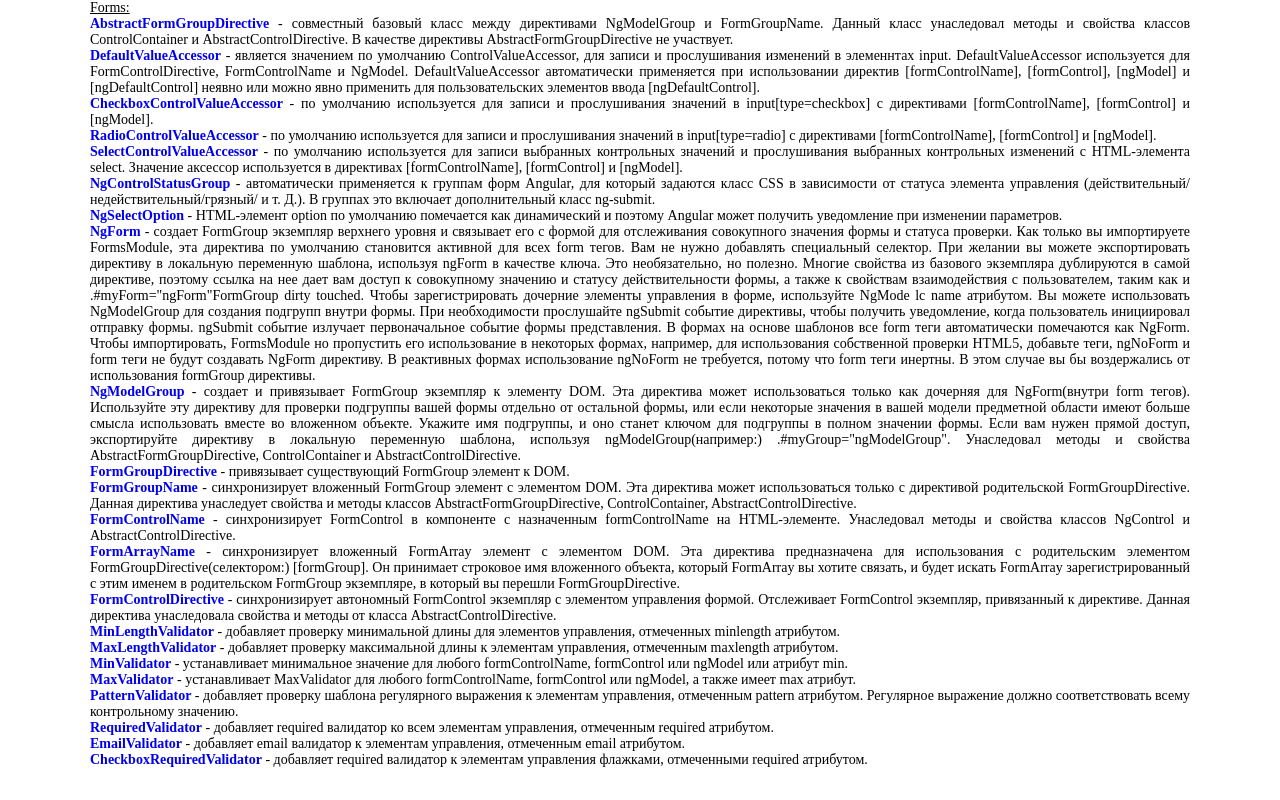
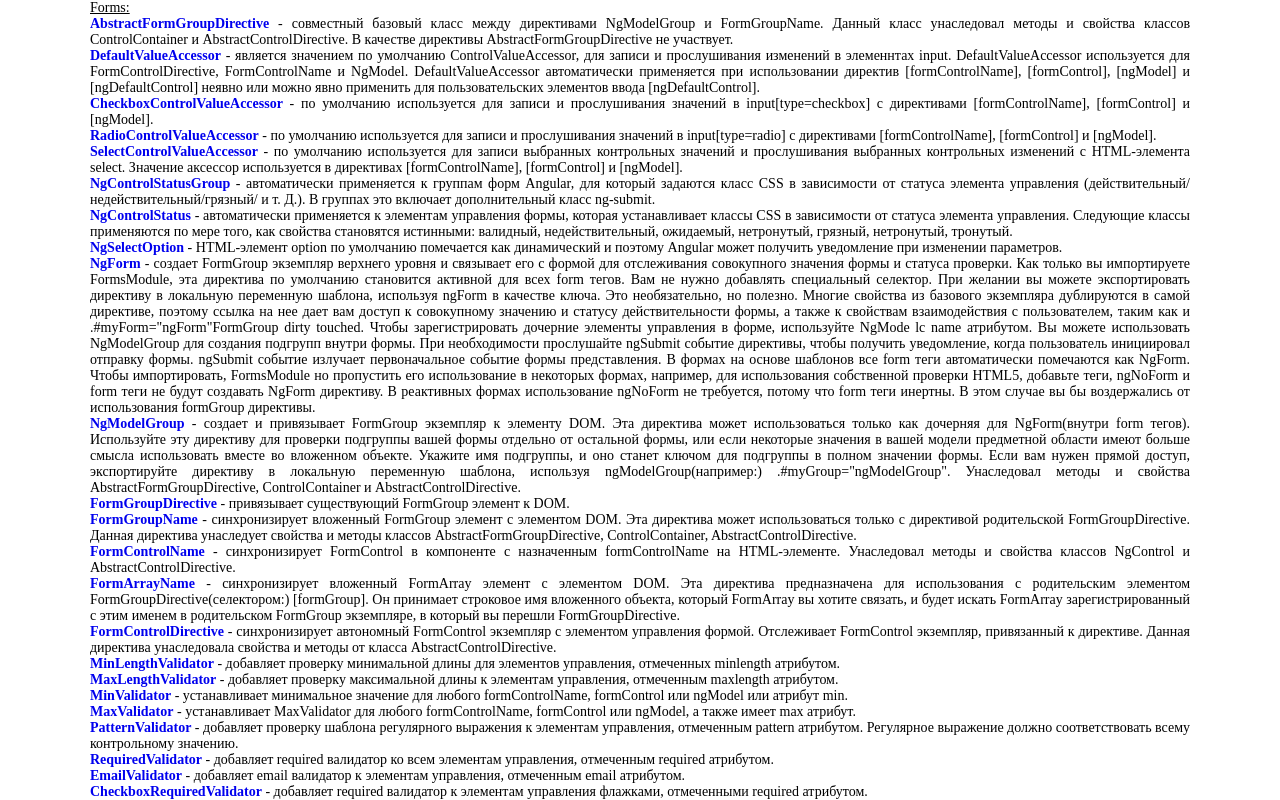
Before and after one commit to ArtemKashirin/API, an Angular app: page / in a window 1280 px wide. Shown: the part 1574-2374 px from the top of the page. Before the commit the page ends 2342 px from the top, so only its background shows below. Built offline with nearby package versions, Linux system fonts and the light colour scheme.

Commit message:
DIRECTIVE: NgControlStatus

```diff
--- a/src/app/app.component.html
+++ b/src/app/app.component.html
@@ -58,6 +58,7 @@
 <app-radio-control-value-accessor></app-radio-control-value-accessor>
 <app-select-control-value-accessor></app-select-control-value-accessor>
 <app-ng-control-status-group></app-ng-control-status-group>
+<app-ng-control-status></app-ng-control-status>
 <app-ng-select-option></app-ng-select-option>
 
 
--- a/src/app/app.module.ts
+++ b/src/app/app.module.ts
@@ -71,6 +71,7 @@ import { CheckboxRequiredValidatorComponent } from './directive/checkbox-require
 import { FormArrayNameComponent } from './directive/form-array-name/form-array-name.component';
 import { FormGroupDirectiveComponent } from './directive/form-group-directive/form-group-directive.component';
 import { MaxValidatorComponent } from './directive/max-validator/max-validator.component';
+import { NgControlStatusComponent } from './directive/ng-control-status/ng-control-status.component';
 
 
 @NgModule({
@@ -143,6 +144,7 @@ import { MaxValidatorComponent } from './directive/max-validator/max-validator.c
     FormArrayNameComponent,
     FormGroupDirectiveComponent,
     MaxValidatorComponent,
+    NgControlStatusComponent,
   ],
   imports: [
     BrowserModule,
--- /dev/null
+++ b/src/app/directive/ng-control-status/ng-control-status.component.html
@@ -0,0 +1,3 @@
+<p><b><a [href] = "this.NgControlStatus">NgControlStatus</a></b> - автоматически применяется к элементам управления формы, которая
+  устанавливает классы CSS в зависимости от статуса элемента управления. Следующие классы применяются по мере того, как свойства
+  становятся истинными: валидный, недействительный, ожидаемый, нетронутый, грязный, нетронутый, тронутый.</p>
--- /dev/null
+++ b/src/app/directive/ng-control-status/ng-control-status.component.ts
@@ -0,0 +1,17 @@
+import {Component, OnInit} from '@angular/core';
+
+@Component({
+  selector: 'app-ng-control-status',
+  templateUrl: './ng-control-status.component.html',
+  styleUrls: ['./ng-control-status.component.scss']
+})
+export class NgControlStatusComponent implements OnInit {
+  public NgControlStatus: string = 'https://angular.io/api/forms/NgControlStatus';
+
+  constructor() {
+  }
+
+  ngOnInit(): void {
+  }
+
+}
```
Also changed, not shown: src/app/directive/ng-control-status/ng-control-status.component.scss (added).
